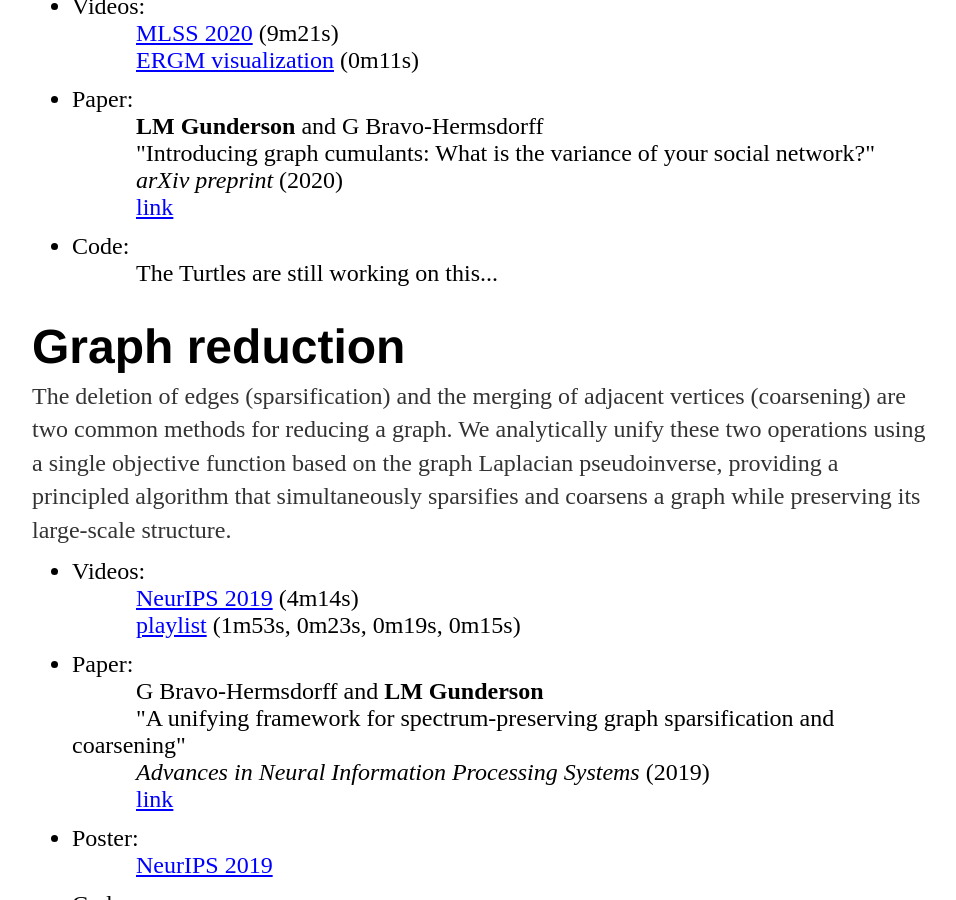
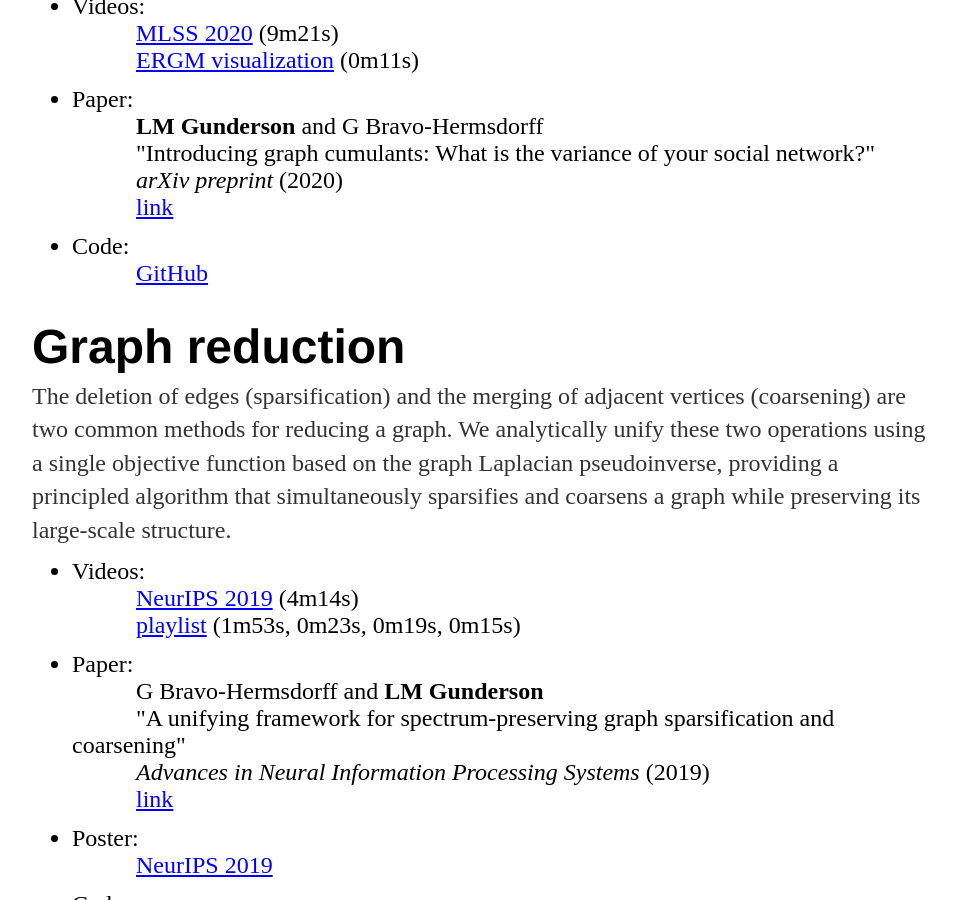
Before and after one commit to LeeMGunderson/LeeMGunderson.github.io, a Jekyll site: the page built from research/index.html, in a window 1280 px wide and 900 px high, scrolled down 491 px. Shown: the whole window, without its empty margins (160-1116 px from the left). Built offline with Jekyll 4.4.1, drawn with Linux system fonts in a browser that asks for light colours.

Commit message:
code for graph cumulants

```diff
--- a/research/index.html
+++ b/research/index.html
@@ -24,7 +24,7 @@
 			</li>
 			<li style="font-size:24px; margin-bottom:12px;">Code:
 				<br>
-				<font style="margin-left:64px; font-size:24px;">The Turtles are still working on this...</font>
+				<a href="https://github.com/TheGravLab/GraphCumulants" target="_blank" style="margin-left:64px; text-decoration:underline; color:blue;">GitHub</a>
 			</li>
 		</ul>
 
```
Also changed, not shown: 1 other file.
